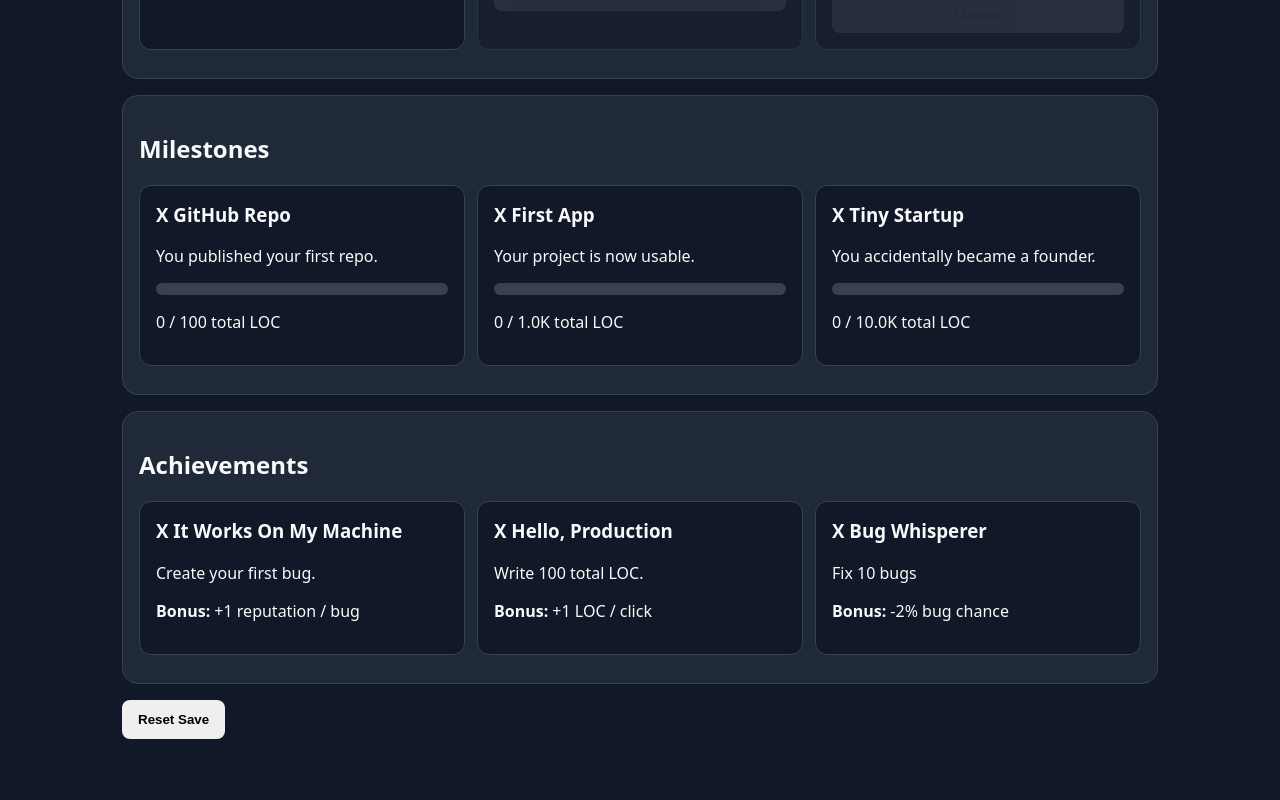
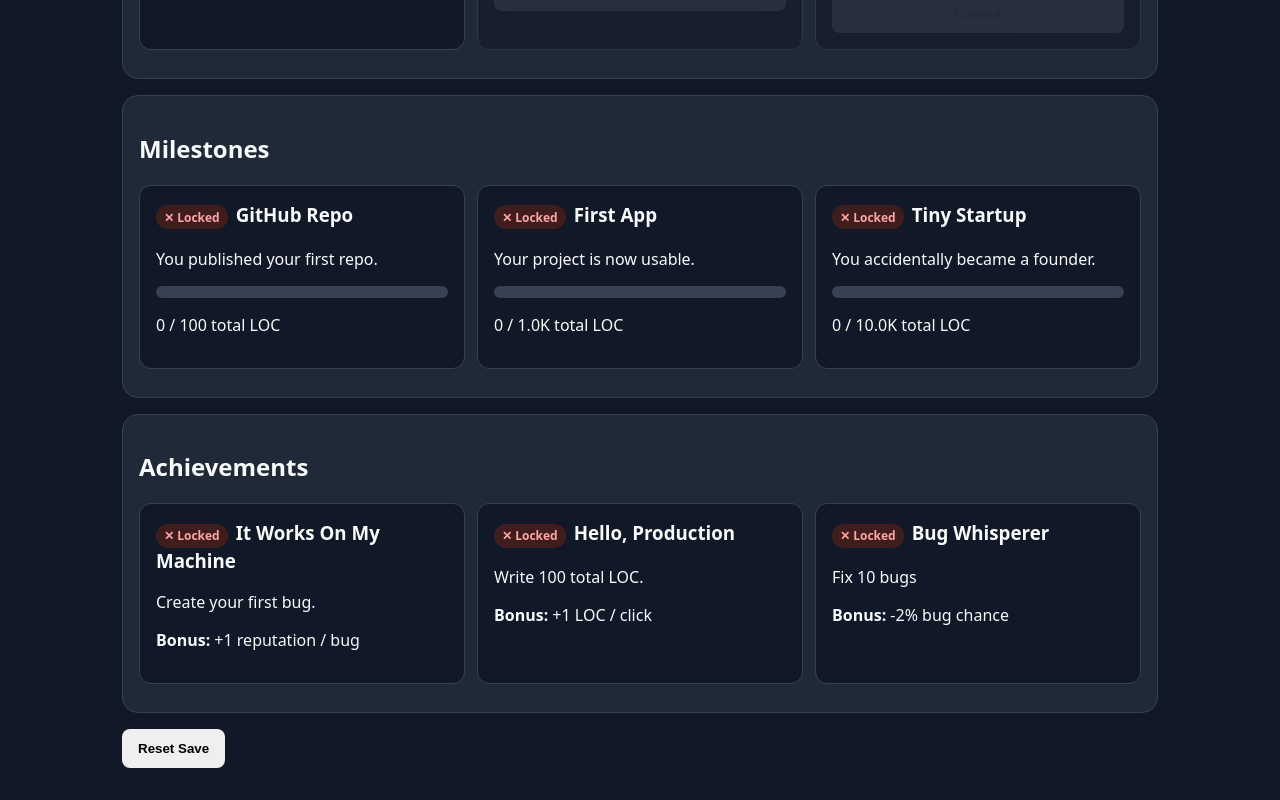
Before and after one commit to BlazingHotCode/commit-clicker, a React (Vite) app: page / in a window 1280 px wide. Shown: the part 1734-2534 px from the top of the page. Before the commit the page ends 2505 px from the top, so only its background shows below. Built offline with nearby package versions, Linux system fonts and the light colour scheme.

Commit message:
replace unlock symbols with status badges

```diff
--- a/src/components/achievements/AchievementPanel.tsx
+++ b/src/components/achievements/AchievementPanel.tsx
@@ -17,9 +17,11 @@ export function AchievementPanel({ state }: AchievementPanelProps) {
           return (
             <article key={achievement.id}>
               <h3>
-                {unlocked ? "V " : "X "}
-                {achievement.name}
-              </h3>
+  <span className={unlocked ? "status-badge status-complete" : "status-badge status-locked"}>
+    {unlocked ? "✓ Earned" : "✕ Locked"}
+  </span>
+  {achievement.name}
+</h3>
 
               <p>{achievement.description}</p>
               <p>
--- a/src/components/milestones/MilestonePanel.tsx
+++ b/src/components/milestones/MilestonePanel.tsx
@@ -23,7 +23,15 @@ export function MilestonePanel({ state }: MilestonePanelProps) {
           return (
             <article key={milestone.id}>
               <h3>
-                {unlocked ? "V " : "X "}
+                <span
+                  className={
+                    unlocked
+                      ? "status-badge status-complete"
+                      : "status-badge status-locked"
+                  }
+                >
+                  {unlocked ? "✓ Unlocked" : "✕ Locked"}
+                </span>
                 {milestone.name}
               </h3>
 
--- a/src/index.css
+++ b/src/index.css
@@ -129,3 +129,22 @@ article button {
   border-color: #22c55e;
   background: #10251a;
 }
+
+.status-badge {
+  display: inline-block;
+  margin-right: 0.5rem;
+  border-radius: 999px;
+  padding: 0.2rem 0.5rem;
+  font-size: 0.75rem;
+  font-weight: 800;
+}
+
+.status-complete {
+  background: #14532d;
+  color: #86efac;
+}
+
+.status-locked {
+  background: #3f1d1d;
+  color: #fca5a5;
+}
```
